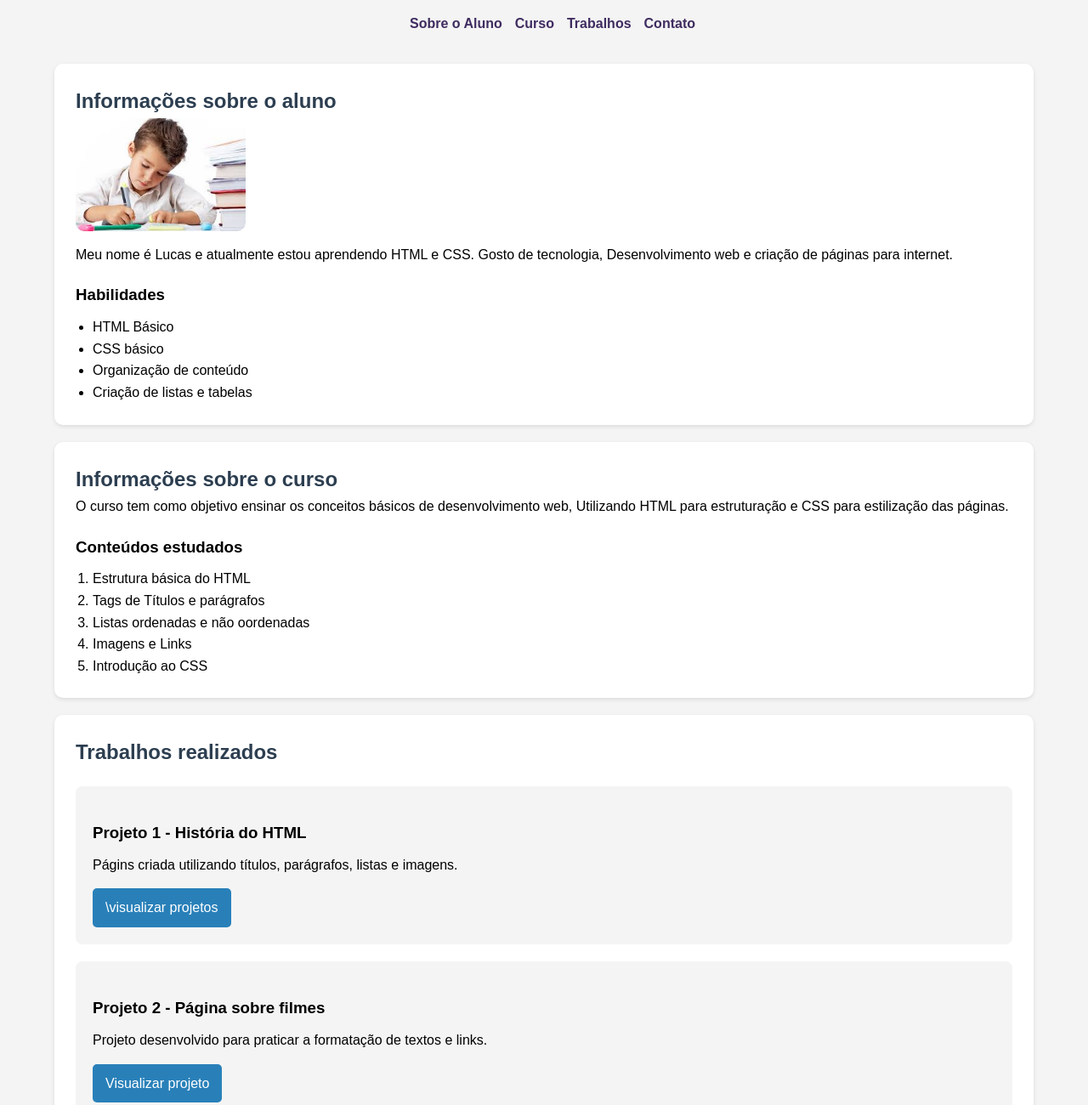
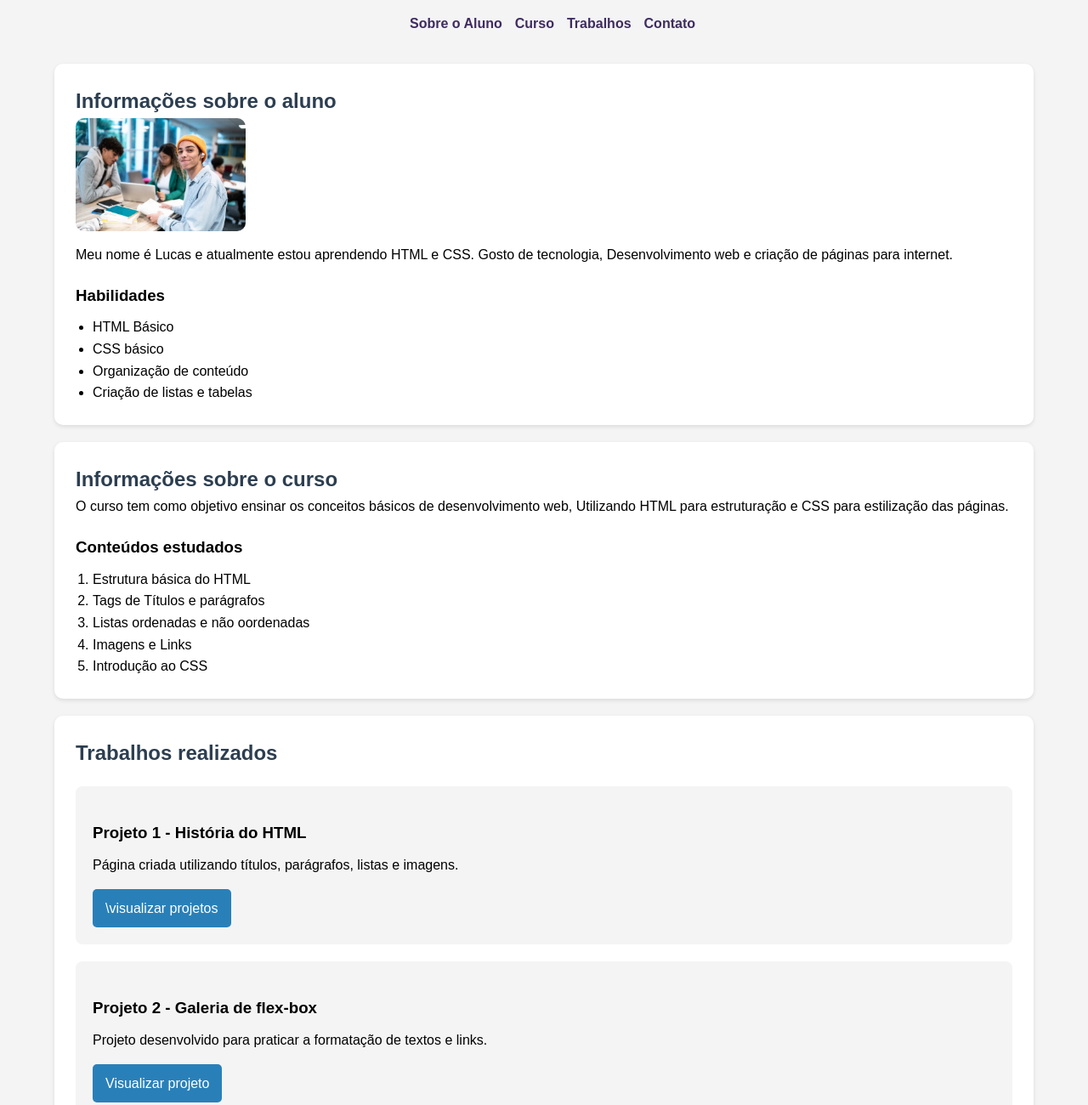
Before and after one commit to LucasdosSantdo67/Portif-lio, a plain HTML site: page index.html in a window 1280 px wide. Shown: the part 160-1460 px from the top of the page at 85% size. Drawn offline with Linux system fonts and the light colour scheme.

Commit message:
Add files via upload

```diff
--- a/index.html
+++ b/index.html
@@ -39,7 +39,7 @@
             <h2>
                 Informações sobre o aluno
             </h2>
-            <img src="download (2).jfif">
+            <img src="portrait-of-a-young-student-man-while-his-friends-talk-in-the-background-at-university-school.webp">
 
             <p>
                 Meu nome é Lucas e atualmente estou aprendendo HTML e CSS.
@@ -96,19 +96,19 @@
                     Projeto 1 - História do HTML
                 </h3>
                 <p>
-                    Págins criada utilizando títulos, parágrafos, listas e imagens.
+                    Página criada utilizando títulos, parágrafos, listas e imagens.
                 </p>
                 <a href="https://lucasdossantdo67.github.io/primeira-aula-de-css/">\visualizar projetos</a>
             </article>
 
             <article class="card">
                 <h3>
-                    Projeto 2 - Página sobre filmes
+                    Projeto 2 - Galeria de flex-box
                 </h3>
                 <p>
                     Projeto desenvolvido para praticar a formatação de textos e links.
                 </p>
-                <a href="#"> Visualizar projeto </a>
+                <a href="https://lucasdossantdo67.github.io/projeto-flex-box-galeria/"> Visualizar projeto </a>
             </article>
 
             <article class="card">
```
Also changed, not shown: portrait-of-a-young-student-man-while-his-friends-talk-in-the-background-at-university-school.webp (added), style.css (line endings or trailing spaces).
